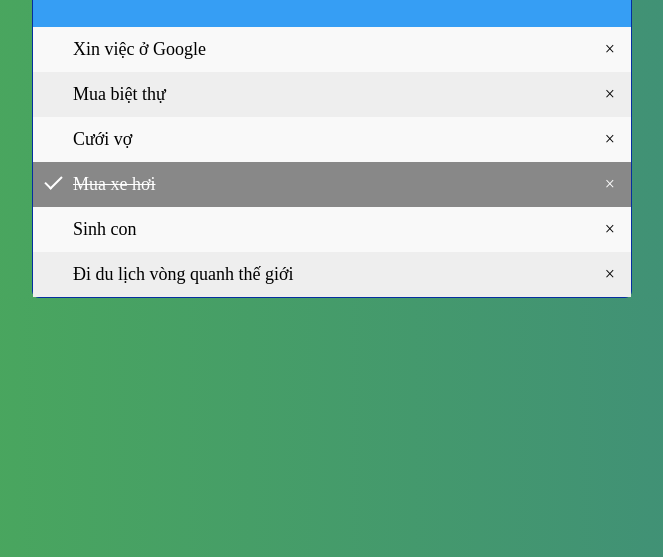
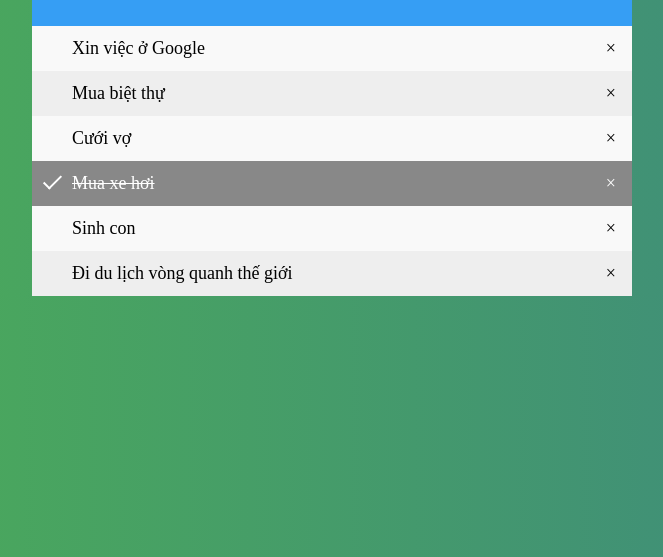
Before and after one commit to Ngoctrongtnt/todo-app, a plain HTML site: page index.html in a window 1280 px wide. Both pictures are taken after a click on the element 640 px from the left and 405 px from the top of the page. Shown: the part 243-800 px from the top of the page, without its empty margins (308-971 px from the left). Drawn offline with Linux system fonts and the light colour scheme.

Commit message:
update 230522

```diff
--- a/style.css
+++ b/style.css
@@ -2,14 +2,18 @@
     padding: 0;
     margin: 0;
     box-sizing: border-box;
-}.container {
+}
+
+.container {
     width: 600px;
     margin: auto;
-    border: 1px solid rgb(5, 46, 160);
-    border-radius: 7px;
+
 
 }
-body {background: linear-gradient(to right, #4daf54, #3d8880);}
+
+body {
+    background: linear-gradient(to right, #4daf54, #3d8880);
+}
 
 /* Chiều cao, chiều dài của phần tử sẽ bao gồm cả padding mà margin của nó */
 
@@ -64,7 +68,7 @@ ul li.checked::before {
     top: 10px;
     left: 16px;
     transform: rotate(45deg);
-    height: 15px;
+    height: 16px;
     width: 7px;
 }
 
```
